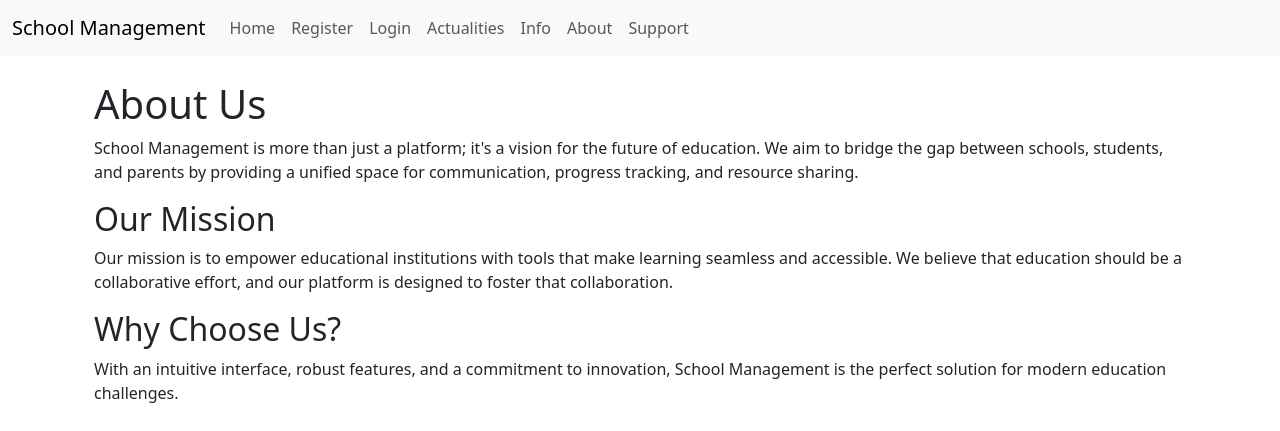
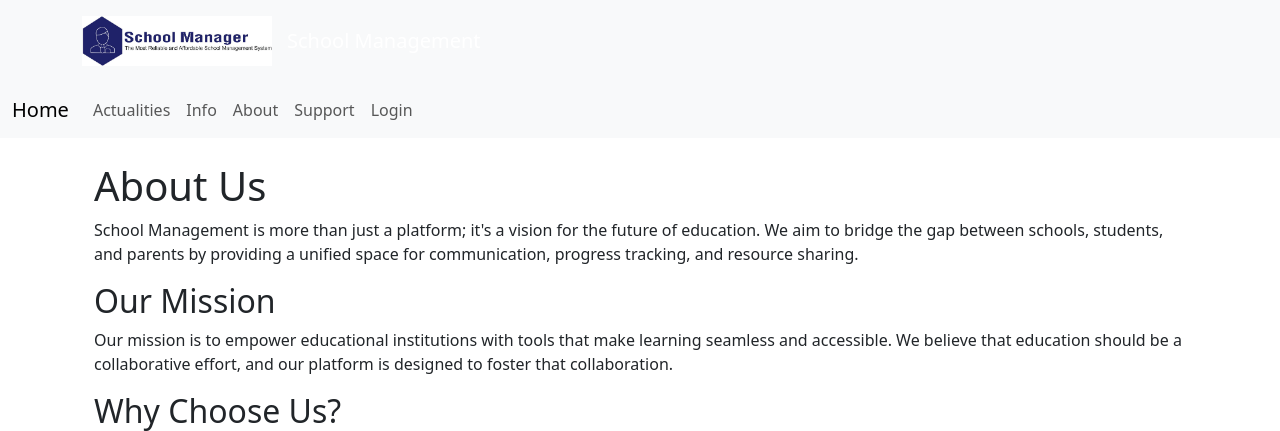
Before and after one commit to anty1444/school_management, a Flask app: page /about in a window 1280 px wide. Shown: the top 431 px of the page. Run offline with Flask 3, Linux system fonts and the light colour scheme.

Commit message:
Update layout.html

```diff
--- a/templates/layout.html
+++ b/templates/layout.html
@@ -8,23 +8,20 @@
     <link href="https://cdn.jsdelivr.net/npm/bootstrap@5.3.0/dist/css/bootstrap.min.css" rel="stylesheet">
 </head>
 <body>
+    <header class="bg-light py-3">
+        <div class="container d-flex align-items-center">
+            <img src="{{ url_for('static', filename='images/logo.png') }}" alt="Logo" style="height: 50px; margin-right: 15px;">
+            <h1 class="h5 m-0">School Management</h1>
+        </div>
+    </header>
     <nav class="navbar navbar-expand-lg navbar-light bg-light">
         <div class="container-fluid">
-            <a class="navbar-brand" href="/">School Management</a>
+            <a class="navbar-brand" href="/">Home</a>
             <button class="navbar-toggler" type="button" data-bs-toggle="collapse" data-bs-target="#navbarNav" aria-controls="navbarNav" aria-expanded="false" aria-label="Toggle navigation">
                 <span class="navbar-toggler-icon"></span>
             </button>
             <div class="collapse navbar-collapse" id="navbarNav">
                 <ul class="navbar-nav">
-                    <li class="nav-item">
-                        <a class="nav-link" href="/">Home</a>
-                    </li>
-                    <li class="nav-item">
-                        <a class="nav-link" href="/register">Register</a>
-                    </li>
-                    <li class="nav-item">
-                        <a class="nav-link" href="/login">Login</a>
-                    </li>
                     <li class="nav-item">
                         <a class="nav-link" href="/actualities">Actualities</a>
                     </li>
@@ -36,6 +33,9 @@
                     </li>
                     <li class="nav-item">
                         <a class="nav-link" href="/support">Support</a>
+                    </li>
+                    <li class="nav-item">
+                        <a class="nav-link" href="/login">Login</a>
                     </li>
                 </ul>
             </div>
```
